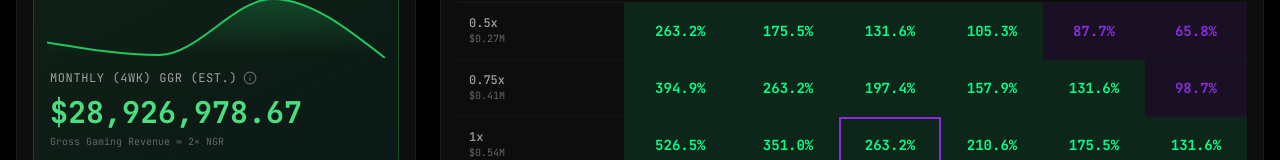
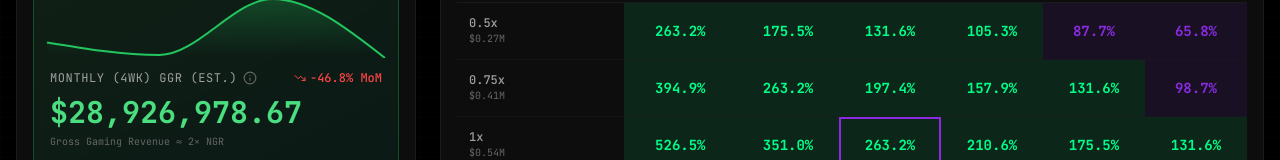
Before and after one commit to eshanhack/shfl-yield-dashboard, a Next.js app: page / in a window 1280 px wide. Both pictures are taken after a click on the button "30D". Shown: the part 1863-2023 px from the top of the page. Built offline with nearby package versions, Linux system fonts and the light colour scheme; no server answers.

Commit message:
Add MoM (Month over Month) change indicator for 30D view in Shuffle Revenue card

```diff
--- a/components/ShuffleRevenueCard.tsx
+++ b/components/ShuffleRevenueCard.tsx
@@ -50,6 +50,13 @@ export default function ShuffleRevenueCard({
     const lastWeekNGR = draws[1]?.ngrUSD || thisWeekNGR;
     const wowChange = lastWeekNGR > 0 ? ((thisWeekNGR - lastWeekNGR) / lastWeekNGR) * 100 : 0;
 
+    // Month over month change (current 4 weeks vs previous 4 weeks)
+    const prior4Weeks = draws.slice(4, 8);
+    const priorMonthlyLotteryNGR = prior4Weeks.reduce((sum, d) => sum + d.ngrUSD + (d.singlesAdded || 0) * 0.85, 0);
+    const momChange = priorMonthlyLotteryNGR > 0
+      ? ((monthlyLotteryNGR - priorMonthlyLotteryNGR) / priorMonthlyLotteryNGR) * 100
+      : 0;
+
     return {
       "7d": {
         shuffleNGR: weeklyShuffleNGR,
@@ -67,6 +74,7 @@ export default function ShuffleRevenueCard({
         lotteryNGR: annualLotteryNGR,
       },
       wowChange,
+      momChange,
     };
   }, [historicalDraws, currentWeekNGR]);
 
@@ -229,6 +237,19 @@ export default function ShuffleRevenueCard({
                 {revenueData.wowChange >= 0 ? "+" : ""}{revenueData.wowChange.toFixed(1)}% WoW
               </div>
             )}
+            {timePeriod === "30d" && (
+              <div className={cn(
+                "flex items-center gap-1 text-xs font-medium",
+                revenueData.momChange >= 0 ? "text-terminal-positive" : "text-terminal-negative"
+              )}>
+                {revenueData.momChange >= 0 ? (
+                  <TrendingUp className="w-3 h-3" />
+                ) : (
+                  <TrendingDown className="w-3 h-3" />
+                )}
+                {revenueData.momChange >= 0 ? "+" : ""}{revenueData.momChange.toFixed(1)}% MoM
+              </div>
+            )}
           </div>
           <div className="flex items-baseline gap-2">
             <CurrencyAmount
```
